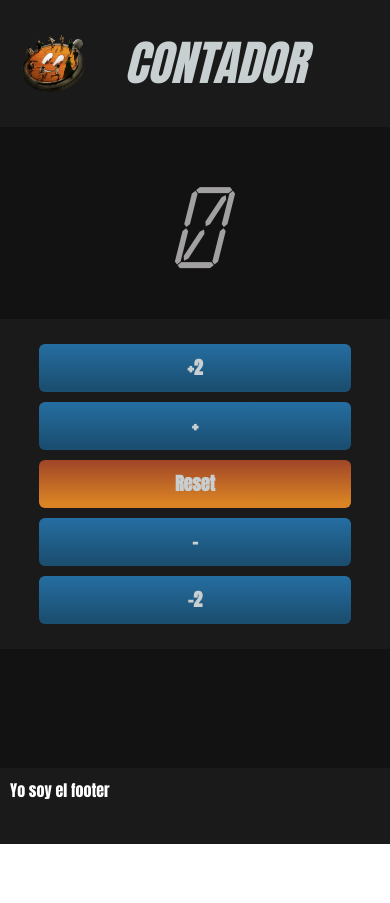
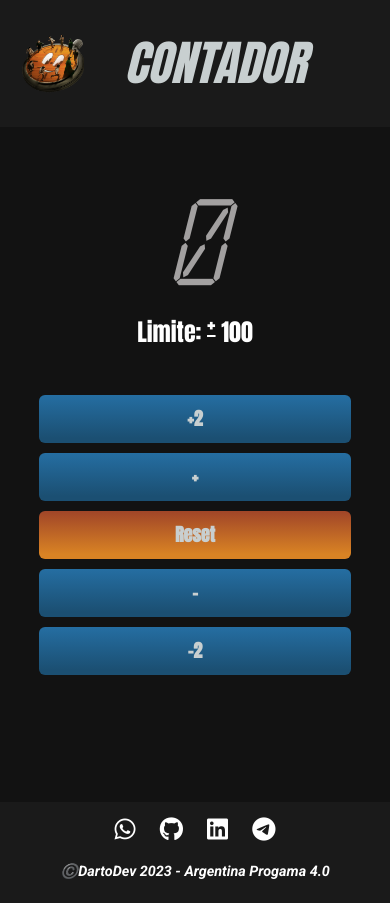
Before and after one commit to dartorrejon/TpClase5-Contador, a React (Vite) app: page / in a window 390 px wide. Before the commit the page ends 844 px from the top, so only its background shows below. Built offline with nearby package versions, Linux system fonts and the light colour scheme.

Commit message:
terminado el responsive, el README.md y agregados componentes faltantes

```diff
--- a/index.html
+++ b/index.html
@@ -5,6 +5,7 @@
   <meta charset="UTF-8" />
   <link rel="icon" type="image/png" href="/favicon.png" />
   <meta name="viewport" content="width=device-width, initial-scale=1.0" />
+  <script src="https://kit.fontawesome.com/0e141151ad.js" crossorigin="anonymous"></script>
   <title>Clase 5 - Contador</title>
 </head>
 
--- a/src/App.jsx
+++ b/src/App.jsx
@@ -1,5 +1,4 @@
 import React from "react"
-
 import Main from "./components/Main/Main"
 import './App.css'
 import Header from "./components/Header/Header"
--- a/src/components/ContadorResponsive/ContadorResponsive.jsx
+++ b/src/components/ContadorResponsive/ContadorResponsive.jsx
@@ -3,9 +3,10 @@ import { chakra, Flex } from '@chakra-ui/react'
 import { useState } from "react";
 import BotonContador from "../BotonContador/BotonContador";
 import BotonReset from "../BotonReset/BotonReset";
+import Limite from "../Limite/Limite";
 const ContadorResponsive = ({ sumar, restar }) => {
-    let paso =1
-    let limite = 40
+    let paso = 1
+    let limite = 100
     const [cambiarValor, setCambiarValor] = useState(0)
 
 
@@ -31,29 +32,68 @@ const ContadorResponsive = ({ sumar, restar }) => {
 
     }
 
-if(cambiarValor < -limite){
+    if (cambiarValor < -limite) {
         setCambiarValor(-limite)
 
 
     }
-if(cambiarValor > limite){
+    if (cambiarValor > limite) {
         setCambiarValor(limite)
     }
 
     return (
-        <Flex direction='column' justifyContent={["space-around",'space-between']} h={['auto','75dvh']}>
+        <Flex
+        direction='column'
+        justifyContent={["space-around",null,null, 'space-between']}
+        h={['70dvh','270px','320px','400px']}
+        py={[5,5,'20px',5]}>
+
+            <Flex
+            direction='column'
+            alignItems='center'
+            justifyContent='space-around'
+            py={['1em', '1em','1.5em','4em']}
+            color={(Math.abs(cambiarValor) != limite)?'#A2A0A0':'red'}>
                 <chakra.span
+                lineHeight={['1em', '1em', '1em', '1em']}
                 style={{ fontFamily: 'Contador', fontStyle: 'italic' }}
-        fontSize={['8em', '12em', '22em']}
+                fontSize={['8.5em', '8em', '9em', '22em']}
                 textAlign='center'
-        color='#A2A0A0'
                 >{cambiarValor}</chakra.span>
-        <Flex direction={['column-reverse','row']} py={['25px','1em']} bg={['#1a1a1a','none']} justifyContent={['space-arround','space-evenly']}  alignItems={['center','center']} gap={['10px',null]}>
-            <BotonContador operacion='-2' funcOperacion={disminuir} paso={2} valor={cambiarValor} limite={-limite}/>
-            <BotonContador operacion={restar} funcOperacion={disminuir} paso={paso}valor={cambiarValor} limite={-limite}/>
-            <BotonReset valor={reset}/>
-            <BotonContador operacion={sumar} funcOperacion={aumentar} paso={paso} valor={cambiarValor} limite={limite}/>
-            <BotonContador operacion='+2' funcOperacion={aumentar} paso={2} valor={cambiarValor} limite={limite}/>
+                <Limite limite={limite} valor={cambiarValor}/>
+            </Flex>
+            <Flex
+            direction={['column-reverse', 'row']}
+            py={['1em','2em','2em', '1em']}
+
+            justifyContent={['space-arround', 'space-evenly']}
+            alignItems={['center', 'center']}
+            gap={['10px', null]}>
+                <BotonContador
+                operacion='-2'
+                funcOperacion={disminuir}
+                paso={2}
+                valor={cambiarValor}
+                limite={-limite} />
+                <BotonContador
+                operacion={restar}
+                funcOperacion={disminuir}
+                paso={paso}
+                valor={cambiarValor}
+                limite={-limite} />
+                <BotonReset valor={reset} />
+                <BotonContador
+                operacion={sumar}
+                funcOperacion={aumentar}
+                paso={paso}
+                valor={cambiarValor}
+                limite={limite} />
+                <BotonContador
+                operacion='+2'
+                funcOperacion={aumentar}
+                paso={2}
+                valor={cambiarValor}
+                limite={limite} />
             </Flex>
         </Flex>
     )
--- a/src/components/Footer/Footer.jsx
+++ b/src/components/Footer/Footer.jsx
@@ -1,18 +1,30 @@
 import React from "react";
-import { Box, chakra } from "@chakra-ui/react"
+import { Box, Text } from "@chakra-ui/react"
+import Redes from "../Redes/Redes";
 
 const Footer = () => {
     return (
         <Box
         as='footer'
+        display='flex'
+        flexDir={['column','column','row-reverse','row-reverse']}
+        justifyContent='space-between'
+        alignItems='center'
         color='white'
-        bg={['#1a1a1a','none']}
-        h={['9vh',"auto"]}
-        position='absolute'
-        bottom='0'
+        bg={['#1a1a1a','transparent','#1a1a1a','none']}
+        h={['12vh','22vh','80px',"auto"]}
         width='100dvw'
-        px={['10px','20px']}
-        py={['10px','20px']}>Yo soy el footer</Box>
+        px={['10px','20px','20px','40px']}
+        py={['10px','20px']}
+        pb='20px'
+        fontFamily="'Roboto', sans-serif;">
+            <Redes/>
+            <Text
+            fontSize='.9em'
+            fontStyle='italic'>
+            ©️DartoDev 2023 - Argentina Progama 4.0
+            </Text>
+            </Box>
     )
 }
 
--- a/src/components/Header/Header.jsx
+++ b/src/components/Header/Header.jsx
@@ -10,13 +10,13 @@ const Header = () => {
             px={[5,10]}
             py={[null,'20px']}
             as='header'
-            h={['15dvh','20dvh','15dvh']}
+            h={['15dvh','20dvh','20dvh','15dvh']}
             bg='#1a1a1a'
         >
             <Image
                 src={reloj}
                 alt='contador'
-                width={['4em','4em']}
+                width={['4em','4em','4.5em','6em']}
                  />
             <Box as='h1' color='#c8cfd0' fontSize={['3em','3em','4em']} textTransform='uppercase' fontStyle='italic'>Contador</Box>
         </Box>
--- /dev/null
+++ b/src/components/Limite/Limite.jsx
@@ -0,0 +1,16 @@
+import React from "react";
+import { Text } from "@chakra-ui/react";
+
+const Limite = ({ limite, valor }) => {
+    return (
+        <Text
+        as='p'
+        fontSize={['1.5em','1.5em','2.5em']}
+        color={(Math.abs(valor) == limite)?'red':'white'}>Limite:  <Text
+                                                                    as='span'
+                                                                    verticalAlign='super'
+                                                                    textDecoration='underline'>+</Text> {limite}
+        </Text>
+    )
+}
+export default Limite;
--- a/src/components/Main/Main.jsx
+++ b/src/components/Main/Main.jsx
@@ -5,7 +5,7 @@ import ContadorResponsive from '../ContadorResponsive/ContadorResponsive';
 
 const Main = () => {
     return (
-        <chakra.section className="main" h={['auto','70dvh']} display='grid'  alignContent='space-between'>
+        <chakra.section className="main" h={['80dvh', '100%','80vh', '75dvh']} display='grid'  alignContent='space-between'>
             <ContadorResponsive sumar='+' restar='-'/>
         </chakra.section>
     )
--- /dev/null
+++ b/src/components/RedSocial/RedSocial.jsx
@@ -0,0 +1,16 @@
+import React from "react";
+import { chakra } from "@chakra-ui/react";
+const RedSocial = ({link, clase, nombre}) => {
+    return (
+        <chakra.a
+        fontSize={['1.5em','1.5em','2.5em']}
+        href={link}
+        target="_blank"
+        title={nombre}
+        _hover={{transform: 'scale(1.1)' }}>
+            <i className={clase}></i>
+        </chakra.a>
+    )
+}
+
+export default RedSocial;
--- /dev/null
+++ b/src/components/Redes/Redes.jsx
@@ -0,0 +1,40 @@
+import React from "react";
+import { Flex } from "@chakra-ui/react";
+import RedSocial from "../RedSocial/RedSocial";
+
+const Redes = () => {
+    const redes = [
+        {
+            nombre:'Telegram',
+            link:'https://web.telegram.org/k/',
+            clase:'fa-brands fa-telegram'
+         },
+         {
+            nombre:'Github',
+            link:'https://github.com/dartorrejon/TpClase5-Contador',
+            clase:'fa-brands fa-github'
+         },
+         {
+            nombre:'Linkedin',
+            link:'https://www.linkedin.com/in/drtorrejon/',
+            clase:'fa-brands fa-linkedin'
+         },
+         {
+            nombre:'Whatsapp',
+            link:'https://web.whatsapp.com/',
+            clase:'fa-brands fa-whatsapp'
+         }
+    ]
+    return (
+        <Flex
+        justifyContent={['space-around','space-around','space-between','space-between']}
+        w={['50%','40%','30%','30%']}>
+          <RedSocial link={redes[3].link} clase={redes[3].clase} nombre={redes[3].nombre}/>
+          <RedSocial link={redes[1].link} clase={redes[1].clase} nombre={redes[1].nombre}/>
+          <RedSocial link={redes[2].link} clase={redes[2].clase} nombre={redes[2].nombre}/>
+          <RedSocial link={redes[0].link} clase={redes[0].clase} nombre={redes[0].nombre}/>
+         </Flex>
+    )
+}
+
+export default Redes;
--- a/src/index.css
+++ b/src/index.css
@@ -4,9 +4,8 @@
 
 
 
-  #root {
-    position: relative;
-      height: 100dvh;
+#root{
+  height: auto;
   display: flex;
   flex-direction: column;
   align-content: space-between;
@@ -14,17 +13,10 @@
   font-family: 'Anton', sans-serif;
 }
 
-  @media screen and (max-width: 450px) {
-    #root {
-      position: relative;
-      height: 100dvh;
-      width: 100dvw;
+@media screen and  (max-width: 768px) {
+  #root{
+    display: flex;
+    flex-direction: column;
+    align-content: space-between;
   }
 }
-  @media screen and (min-width: 451px) and (max-width: 768px) {
-    #root {
-      position: relative;
-      height: 130dvh;
-      width: 100dvw;
-    }
-  }
```
Also changed, not shown: 1 other file (tests, documents, lock files or other folders). Lines whose indentation alone changed are shown as unchanged.
